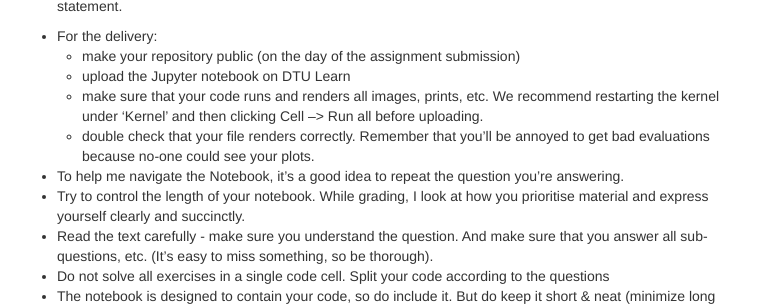
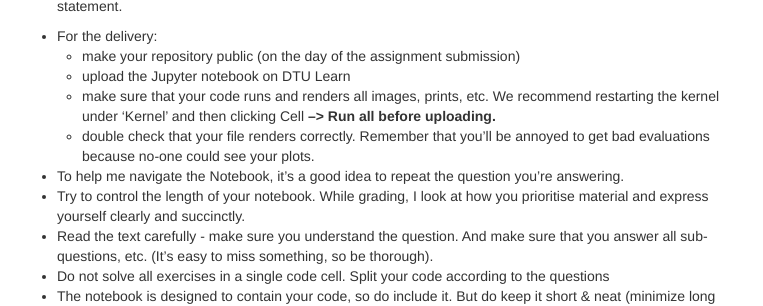
Before and after one commit to lalessan/comsocsci2023, a Jekyll site: the page built from docs/assignments.md, in a window 1280 px wide and 900 px high, scrolled down 1086 px. Shown: the part 172-478 px from the top of the window, without its empty margins (258-1021 px from the left). Built offline with Jekyll 4.4.1, drawn with Linux system fonts in a browser that asks for light colours.

```diff
--- a/docs/assignments.md
+++ b/docs/assignments.md
@@ -60,7 +60,7 @@ The lectures in this class run over 8 weeks. Each week, we will post a number of
 * For the delivery:
     * make your repository public (on the day of the assignment submission)
     * upload the Jupyter notebook on DTU Learn
-    * make sure that your code runs and renders all images, prints, etc. We recommend restarting the kernel under 'Kernel' and then clicking Cell --> Run all before uploading.
+    * make sure that your code runs and renders all images, prints, etc. We recommend restarting the kernel under 'Kernel' and then clicking Cell **--> Run all before uploading.**
     * double check that your file renders correctly. Remember that you'll be annoyed to get bad evaluations because no-one could see your plots.
 
 * To help me navigate the Notebook, it's a good idea to repeat the question you're answering.
```
